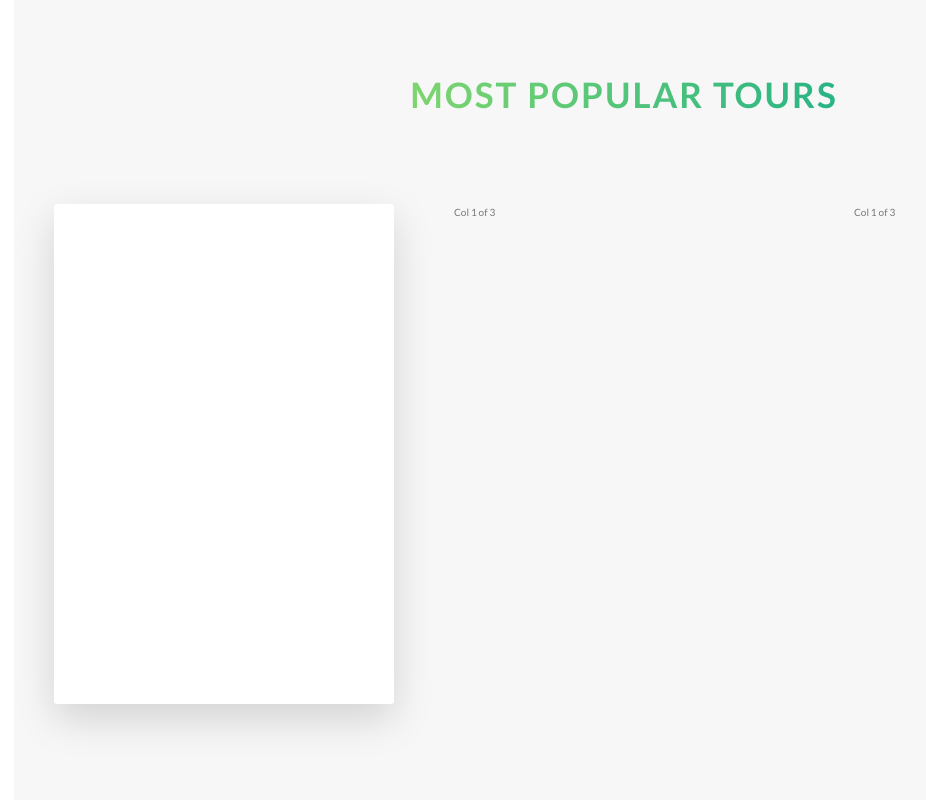
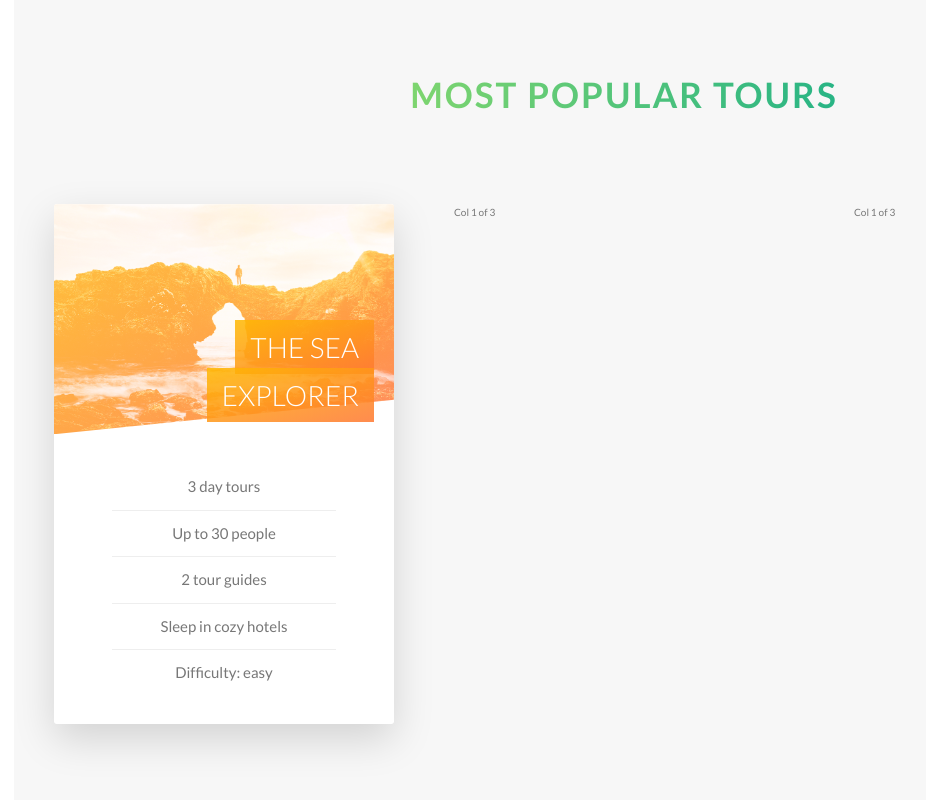
Before and after one commit to Brylimo/Natours, a website: page index.html in a window 1280 px wide. Shown: the part 2296-3096 px from the top of the page, without its empty margins (16-942 px from the left). Drawn offline with Linux system fonts and the light colour scheme.

Commit message:
building the tours section2

```diff
--- a/index.html
+++ b/index.html
@@ -116,7 +116,23 @@
                     <div class="col-1-of-3">
                         <div class="card">
                             <div class="card__side card__side--front">
-                                FRONT
+                                <div class="card__picture card__picture--1">
+                                    &nbsp;
+                                </div>
+                                <h4 class="card__heading">
+                                    <span class="card__heading-span card__heading-span--1">
+                                        The Sea Explorer
+                                    </span>
+                                </h4>
+                                <div class="card__details">
+                                    <ul>
+                                        <li>3 day tours</li>
+                                        <li>Up to 30 people</li>
+                                        <li>2 tour guides</li>
+                                        <li>Sleep in cozy hotels</li>
+                                        <li>Difficulty: easy</li>
+                                    </ul>
+                                </div>
                             </div>
                             <div class="card__side card__side--back card__side--back-1">
                                 BACK
--- a/sass/abstracts/_variables.scss
+++ b/sass/abstracts/_variables.scss
@@ -10,6 +10,7 @@ $color-tertiary-light: #2998ff;
 $color-tertiary-dark: #5643fa;
 
 $color-grey-light-1: #f7f7f7;
+$color-grey-light-2: #eee;
 
 $color-grey-dark: #777;
 $color-white: #fff;
--- a/sass/components/_card.scss
+++ b/sass/components/_card.scss
@@ -1,14 +1,12 @@
 .card {
+    // FUNCTIONALITY
     perspective: 150rem; //define the perspective on the parent element
     -moz-perspective: 150rem; //guite a new property
     position: relative;
-    height: 50rem; // absolute property는 clearfix가 없음.
+    height: 52rem; // absolute property는 clearfix가 없음.
 
     &__side {
-        color: #fff;
-        font-size: 2rem;
-
-        height: 50rem;
+        height: 52rem;
         transition: all .8s ease;
         position: absolute;
         top: 0;
@@ -16,6 +14,7 @@
         width: 100%;
         backface-visibility: hidden;
         border-radius: 3px;
+        overflow: hidden; //image 추가하면 overflow해서 border-radius가 없어짐. 그래서 overflow 속성 씀.
         box-shadow: 0 1.5rem 4rem rgba($color-black, .15);
 
         &--front {
@@ -32,10 +31,75 @@
     }
 
     &:hover &__side--front {
-        transform: rotateY(180deg);
+        transform: rotateY(-180deg);
     }
 
     &:hover &__side--back {
         transform: rotateY(0);
     }
+
+    // FRONT SIDE STYLING
+    &__picture {
+        background-size: cover;
+        height: 23rem;
+        background-blend-mode: screen;
+        -webkit-clip-path: polygon(0 0, 100% 0, 100% 85%, 0 100%);
+        clip-path: polygon(0 0, 100% 0, 100% 85%, 0 100%);
+
+        &--1 {
+            background-image: linear-gradient(to right bottom, $color-secondary-light, $color-secondary-dark), url(../img/nat-5.jpg);
+        }
+
+        &--2 {
+            background-image: url(../img/nat-5.jpg);
+        }
+
+        &--3 {
+            background-image: url(../img/nat-5.jpg);
+        }
+    }
+
+    &__heading {
+        font-size: 2.8rem;
+        font-weight: 300;
+        text-transform: uppercase;
+        text-align: right;
+        color: $color-white;
+        position: absolute;
+        top: 12rem;
+        right: 2rem;
+        width: 75%;
+    }
+
+    &__heading-span {
+        padding: 1rem 1.5rem;
+        -webkit-box-decoration-break: clone;
+        box-decoration-break: clone;
+
+        &--1 {
+            background-image: linear-gradient(to right bottom,
+            rgba($color-secondary-light, .85),
+            rgba($color-secondary-dark, .85));
+        }
+    }
+
+    &__details {
+        padding: 3rem;
+
+        ul {
+            list-style: none;
+            width: 80%;
+            margin: 0 auto;
+
+            li {
+                text-align: center;
+                font-size: 1.5rem;
+                padding: 1rem;
+
+                &:not(:last-child) {
+                    border-bottom: 1px solid $color-grey-light-2;
+                }
+            }
+        }
+    }
 }
--- a/sass/layout/_header.scss
+++ b/sass/layout/_header.scss
@@ -7,7 +7,7 @@
     background-size: cover;
     background-position: top;
     position: relative;
-
+    -webkit-clip-path: polygon(0 0, 100% 0, 100% 75vh, 0 100%);
     clip-path: polygon(0 0, 100% 0, 100% 75vh, 0 100%);
 
     &__logo-box {
```
Also changed, not shown: css/style.css.
